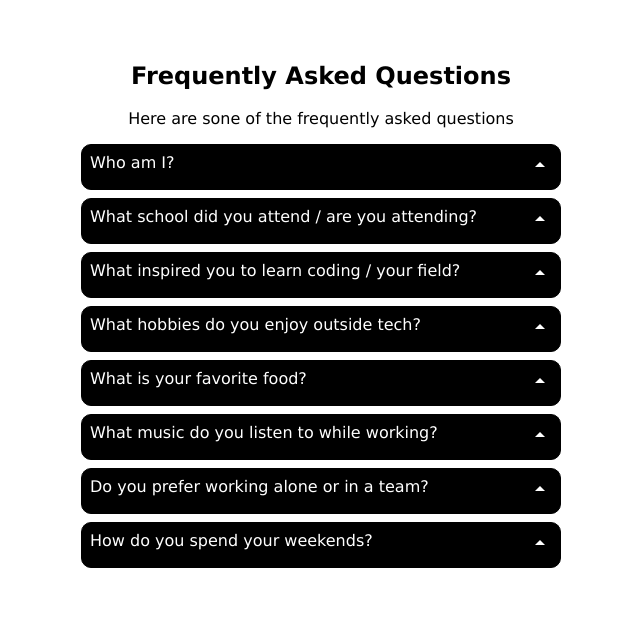
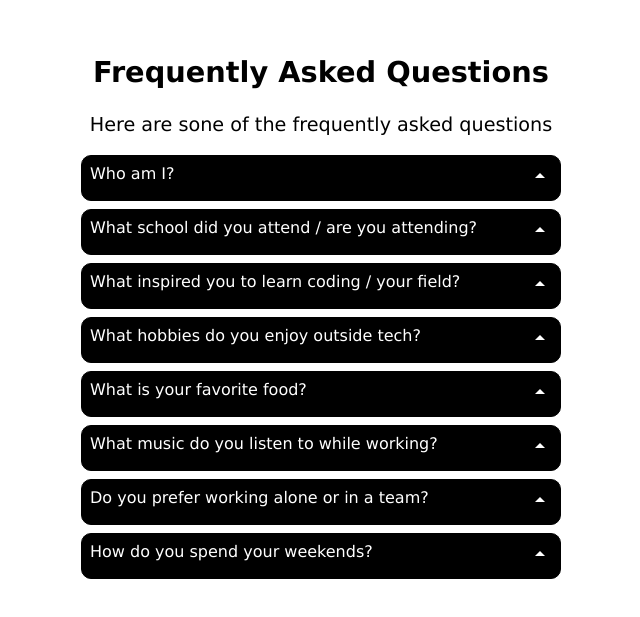
Before and after one commit to Honey001/Accordion, a plain HTML site: page index.htm in a window 1280 px wide. Shown: the part 103-720 px from the top of the page, without its empty margins (319-959 px from the left). Drawn offline with Linux system fonts and the light colour scheme.

Commit message:
second commit

```diff
--- a/style.css
+++ b/style.css
@@ -8,10 +8,11 @@ body {
 	align-items: center;
 }
 .container {
-	width: 30rem;
+	width: 20rem;
 }
 .text {
 	text-align: center;
+	font-size: 1.2rem;
 }
 #FAQ {
 	display: flex;
@@ -49,3 +50,8 @@ body {
 .hidden {
 	display: none;
 }
+@media (min-width: 600px) {
+	.container {
+		width: 30rem;
+	}
+}
```
